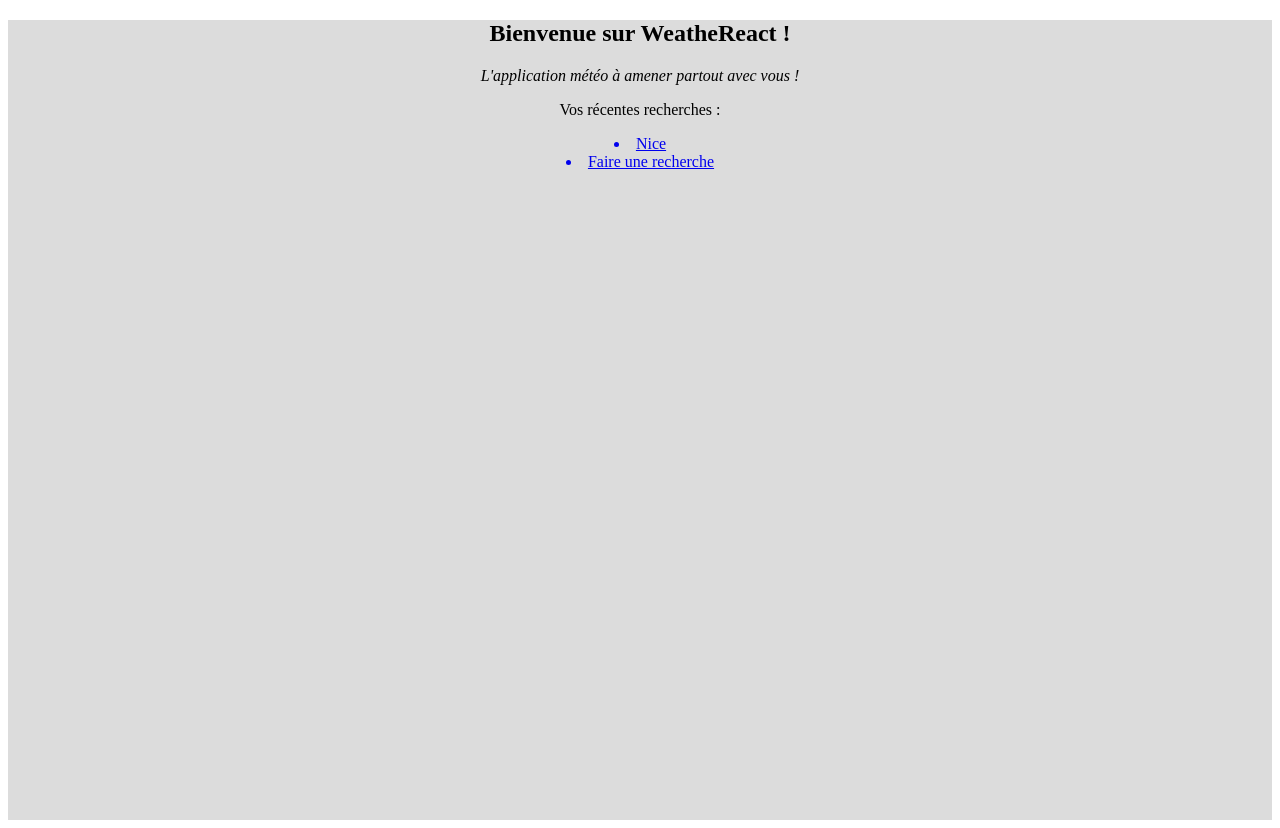
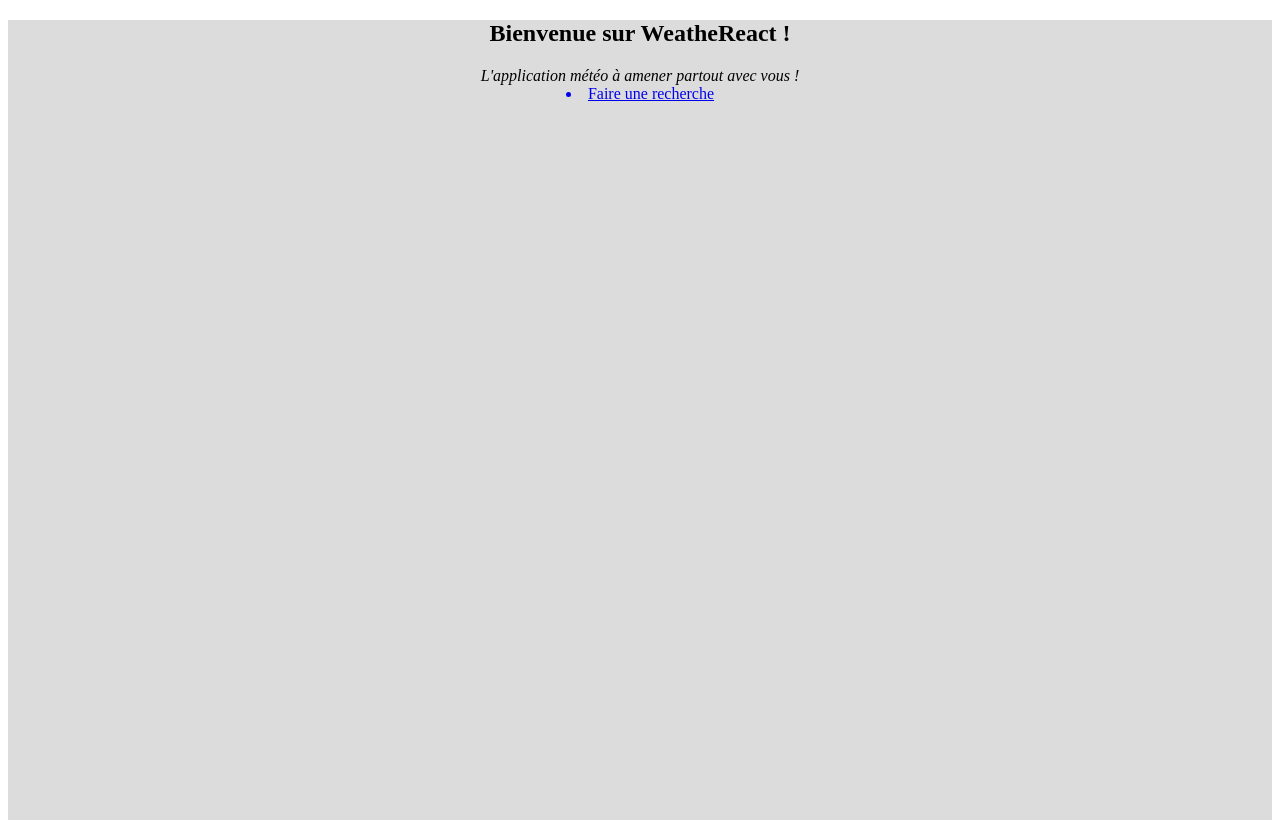
Before and after one commit to Oursel06/WeatheReact, a React (Create React App) app: page / in a window 1280 px wide. Built offline with nearby package versions, Linux system fonts and the light colour scheme.

Commit message:
Ajout ville select localstorage

```diff
--- a/src/component/Accueil.jsx
+++ b/src/component/Accueil.jsx
@@ -2,16 +2,22 @@ import { Link } from "react-router-dom";
 
 const Accueil = () => {
 
-    const localStorageCity = "nice";
+    const localStorageValue = localStorage.getItem("citysearch");
 
     return (
         <div className="accueil">
             <h2>Bienvenue sur WeatheReact !</h2>
             <i>L'application météo à amener partout avec vous !</i>
-            <p>Vos récentes recherches :</p>
-            <Link to={"/meteocity/" + localStorageCity}>
-                <li>Nice </li>
-            </Link>
+            {(localStorageValue != null) ?
+                <div>
+                    <p>Votre dernière recherche :</p>
+                    <Link to={"/meteocity/" + localStorage.getItem("citysearch")}>
+                        <li> {localStorage.getItem("citysearch")} </li>
+                    </Link>
+                </div>
+                :
+                <div></div>
+            }
             <Link to="/searchcity/">
                 <li>Faire une recherche </li>
             </Link>
--- a/src/component/Searchcity.jsx
+++ b/src/component/Searchcity.jsx
@@ -13,7 +13,12 @@ const SearchCity = () => {
     const onSearch = (searchTerm) => {
         <Link to='/meteocity' />
         setValue(searchTerm);
-        console.log(searchTerm);
+        if (localStorage.getItem("citysearch") != null) {
+            localStorage.setItem("citysearch", localStorage.getItem("citysearch") + ", " + searchTerm);
+        }
+        else {
+            localStorage.setItem("citysearch", searchTerm);
+        }
     };
 
     return (
```
